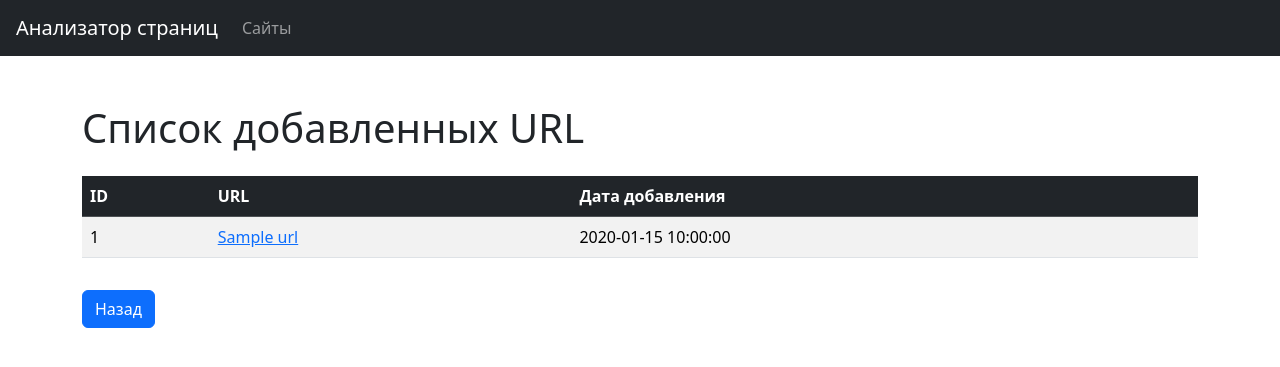
After one commit to Gamabyta24/python-project-83, a Flask app: page /urls in a window 1280 px wide. The commit adds this page. Shown: the top 367 px of the page. Run offline with Flask 3, Linux system fonts and the light colour scheme; a database or web service that is not in the repository returns one stand-in record (values such as "Sample title"); some libraries are stand-ins or nearby versions.

Commit message:
add config.py , models.py , routes.py

```diff
--- a/database.sql
+++ b/database.sql
@@ -1,7 +1,7 @@
-DROP TABLE IF EXISTS test;
+DROP TABLE IF EXISTS urls;
 
-CREATE TABLE IF NOT EXISTS test (
+CREATE TABLE IF NOT EXISTS urls (
     id SERIAL PRIMARY KEY,
     name VARCHAR(255) NOT NULL,
-    created_at DATE DEFAULT CURRENT_DATE
+    created_at TIMESTAMP DEFAULT CURRENT_TIMESTAMP
 );
--- a/page_analyzer/app.py
+++ b/page_analyzer/app.py
@@ -1,34 +1,81 @@
-from flask import Flask, render_template
-from dotenv import load_dotenv
-import os
-import psycopg2
+# from flask import Flask, render_template , request , redirect , flash , url_for
+# from dotenv import load_dotenv
+# import os
+# import psycopg2
+# import validators
+
+# load_dotenv()
+
+# DATABASE_URL = os.getenv("DATABASE_URL")
 
 
-load_dotenv()
-
-DATABASE_URL = os.getenv("DATABASE_URL")
+# try:
+#     conn = psycopg2.connect(DATABASE_URL)
+#     print("Успешное подключение!", DATABASE_URL)
+# except Exception as ex:
+#     print("Can`t establish connection to database", ex)
+# sql = "SELECT * FROM test;"
+# cursor = conn.cursor()
+# cursor.execute(sql)
+# for row in cursor:
+#     print(row)
+# cursor.close()
 
 
-try:
-    conn = psycopg2.connect(DATABASE_URL)
-    print("Успешное подключение!", DATABASE_URL)
-except Exception as ex:
-    print("Can`t establish connection to database", ex)
-sql = "SELECT * FROM test;"
-cursor = conn.cursor()
-cursor.execute(sql)
-for row in cursor:
-    print(row)
-cursor.close()
-
-app = Flask(__name__)
-app.config["SECRET_KEY"] = os.getenv("SECRET_KEY")
+# app = Flask(__name__)
+# app.config["SECRET_KEY"] = os.getenv("SECRET_KEY")
 
 
-@app.route("/")
-def index():
-    return render_template("index.html")
+# def get_db_connection():
+#     return psycopg2.connect(DATABASE_URL)
 
+# #создаем локально таблицу
+# with get_db_connection() as conn:
+#     with conn.cursor() as cur:
+#         cur.execute("""
+#             CREATE TABLE IF NOT EXISTS urls (
+#                 id SERIAL PRIMARY KEY,
+#                 name VARCHAR(255) UNIQUE NOT NULL,
+#                 created_at TIMESTAMP DEFAULT CURRENT_TIMESTAMP
+#             );
+#         """)
+#         conn.commit()
+
+
+# @app.route("/", methods=["GET","POST"])
+# def index():
+#     error = None
+#     if request.method == "POST":
+#         url = request.form.get("url").strip()
+
+#         if not url or not validators.url(url) or len(url) > 255:
+#             error = "Введите корректный URL (до 255 символов)"
+#         else:
+#             with get_db_connection() as conn:
+#                 with conn.cursor() as cur:
+#                     cur.execute("SELECT id FROM urls WHERE name = %s", (url,))
+#                     existing_url = cur.fetchone()
+
+#                     if existing_url:
+#                         flash("Этот URL уже добавлен", "warning")
+#                     else:
+#                         cur.execute("INSERT INTO urls (name) VALUES (%s)", (url,))
+#                         conn.commit()
+#                         flash("URL успешно добавлен", "success")
+#                     return redirect(url_for("show_urls"))
+
+#     return render_template("index.html", error=error)
+# @app.route("/urls")
+# def show_urls():
+#     with get_db_connection() as conn:
+#         with conn.cursor() as cur:
+#             cur.execute("SELECT id, name, created_at FROM urls ORDER BY created_at DESC")
+#             urls = cur.fetchall()
+#     return render_template("urls.html", urls=urls)
+
+# if __name__ == "__main__":
+#     app.run(debug=True)
+from page_analyzer.routes import app
 
 if __name__ == "__main__":
     app.run(debug=True)
--- /dev/null
+++ b/page_analyzer/models.py
@@ -0,0 +1,44 @@
+import psycopg2
+from psycopg2.extras import RealDictCursor
+from page_analyzer.config import Config
+
+
+# Функция для подключения к БД
+def get_db_connection():
+    return psycopg2.connect(Config.DATABASE_URL, cursor_factory=RealDictCursor)
+
+
+# Функция для создания таблицы (исполняется один раз)
+def create_tables():
+    with get_db_connection() as conn:
+        with conn.cursor() as cur:
+            with open("database.sql", "r") as f:
+                cur.execute(f.read())
+            conn.commit()
+
+
+# Функция для добавления URL в БД
+def add_url(url):
+    with get_db_connection() as conn:
+        with conn.cursor() as cur:
+            cur.execute("INSERT INTO urls (name) VALUES (%s) RETURNING id", (url,))
+            conn.commit()
+            return cur.fetchone()["id"]
+
+
+# Функция для получения всех URL
+def get_all_urls():
+    with get_db_connection() as conn:
+        with conn.cursor() as cur:
+            cur.execute(
+                "SELECT id, name, created_at FROM urls ORDER BY created_at DESC"
+            )
+            return cur.fetchall()
+
+
+# Функция для поиска URL по ID
+def get_url_by_id(url_id):
+    with get_db_connection() as conn:
+        with conn.cursor() as cur:
+            cur.execute("SELECT * FROM urls WHERE id = %s", (url_id,))
+            return cur.fetchone()
--- /dev/null
+++ b/page_analyzer/routes.py
@@ -0,0 +1,45 @@
+from flask import Flask, render_template, request, redirect, url_for, flash
+import validators
+from page_analyzer.models import create_tables, add_url, get_all_urls, get_url_by_id
+from page_analyzer.config import Config
+
+app = Flask(__name__)
+app.config.from_object(Config)
+
+# Создаём таблицы при старте
+create_tables()
+
+
+@app.route("/", methods=["GET", "POST"])
+def index():
+    error = None
+    if request.method == "POST":
+        url = request.form.get("url").strip()
+
+        if not url or not validators.url(url) or len(url) > 255:
+            error = "Введите корректный URL (до 255 символов)"
+        else:
+            try:
+                add_url(url)
+                flash("URL успешно добавлен", "success")
+                return redirect(url_for("show_urls"))
+            except Exception as ex:
+                flash("Этот URL уже существует", "warning", ex)
+
+    return render_template("index.html", error=error)
+
+
+@app.route("/urls")
+def show_urls():
+    urls = get_all_urls()
+    return render_template("urls.html", urls=urls)
+
+
+@app.route("/urls/<int:url_id>")
+def show_url(url_id):
+    url = get_url_by_id(url_id)
+    if not url:
+        flash("URL не найден", "danger")
+        return redirect(url_for("show_urls"))
+
+    return render_template("url_detail.html", url=url)
--- /dev/null
+++ b/page_analyzer/templates/urls.html
@@ -0,0 +1,30 @@
+{% extends "base.html" %}
+
+{% block content %}
+    <h1 class="mb-4">Список добавленных URL</h1>
+
+    {% if urls %}
+        <table class="table table-striped">
+            <thead class="table-dark">
+                <tr>
+                    <th>ID</th>
+                    <th>URL</th>
+                    <th>Дата добавления</th>
+                </tr>
+            </thead>
+            <tbody>
+                {% for url in urls %}
+                    <tr>
+                        <td>{{ url['id'] }}</td>
+                        <td><a href="{{ url[name] }}" target="_blank">{{ url['name'] }}</a></td>
+                        <td>{{ url['created_at'].strftime('%Y-%m-%d %H:%M:%S') }}</td>
+                    </tr>
+                {% endfor %}
+            </tbody>
+        </table>
+    {% else %}
+        <p class="text-muted">Список пуст. Добавьте первый URL!</p>
+    {% endif %}
+
+    <a href="{{ url_for('index') }}" class="btn btn-primary mt-3">Назад</a>
+{% endblock %}
--- a/pyproject.toml
+++ b/pyproject.toml
@@ -11,4 +11,5 @@ dependencies = [
     "gunicorn>=23.0.0",
     "psycopg2-binary>=2.9.10",
     "python-dotenv>=1.0.1",
+    "validators>=0.34.0",
 ]
--- /dev/null
+++ b/setup.cfg
@@ -0,0 +1,2 @@
+[flake8]
+max-line-length = 100
```
Also changed, not shown: page_analyzer/config.py (added, +9 -0 lines), page_analyzer/templates/index.html (+11 -0 lines), 1 other file.
